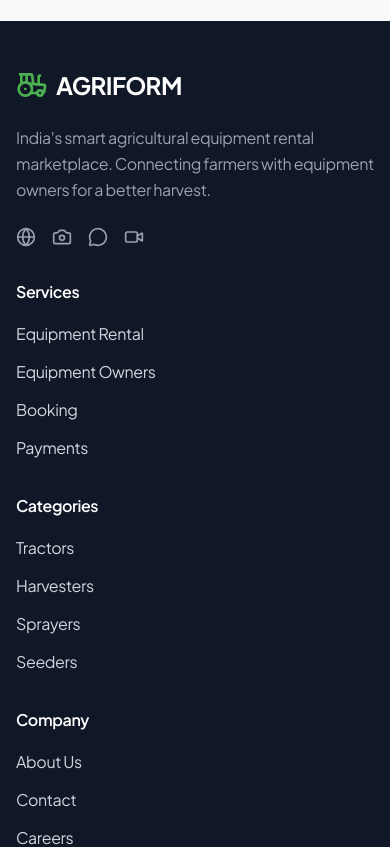
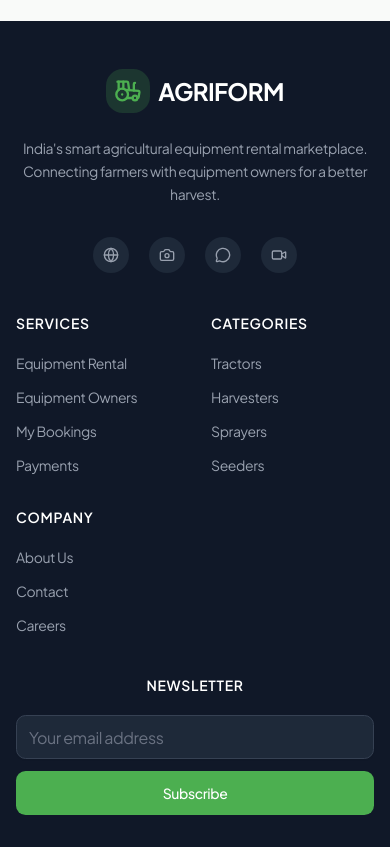
Before and after one commit to karthik-jakkula-840/Agrirent, a Next.js app: page / in a window 390 px wide. Shown: the part 9740-10587 px from the top of the page. Built offline with nearby package versions, Linux system fonts and the light colour scheme; no server answers; the database is empty.

Commit message:
fix: improve footer mobile responsiveness and fix links

```diff
--- a/components/layout/footer.tsx
+++ b/components/layout/footer.tsx
@@ -7,67 +7,77 @@ export function Footer() {
   return (
     <footer className="bg-gray-900 text-gray-300 py-12 md:py-16">
       <div className="container mx-auto px-4 md:px-6">
-        <div className="grid grid-cols-1 md:grid-cols-2 lg:grid-cols-5 gap-8 mb-12">
+        <div className="grid grid-cols-1 md:grid-cols-2 lg:grid-cols-6 gap-10 mb-12">
 
-          <div className="lg:col-span-2">
+          {/* Brand & Social - Takes 2 cols on lg */}
+          <div className="lg:col-span-2 flex flex-col items-center text-center md:items-start md:text-left">
             <Link href="/" className="flex items-center gap-2 text-white mb-6">
-              <Tractor className="h-8 w-8 text-primary" />
+              <div className="bg-primary/20 p-2 rounded-xl">
+                <Tractor className="h-7 w-7 text-primary" />
+              </div>
               <span className="text-2xl font-bold tracking-tight">AGRIFORM</span>
             </Link>
-            <p className="text-gray-400 mb-6 max-w-sm">
+            <p className="text-gray-400 mb-8 max-w-sm text-sm leading-relaxed">
               India's smart agricultural equipment rental marketplace. Connecting farmers with equipment owners for a better harvest.
             </p>
-            <div className="flex items-center gap-4">
-              <a href="#" className="text-gray-400 hover:text-primary transition-colors"><Globe className="h-5 w-5" /></a>
-              <a href="#" className="text-gray-400 hover:text-primary transition-colors"><Camera className="h-5 w-5" /></a>
-              <a href="#" className="text-gray-400 hover:text-primary transition-colors"><MessageCircle className="h-5 w-5" /></a>
-              <a href="#" className="text-gray-400 hover:text-primary transition-colors"><Video className="h-5 w-5" /></a>
+            <div className="flex items-center gap-5">
+              <Link href="/" className="text-gray-400 hover:text-primary transition-colors bg-gray-800 p-2.5 rounded-full"><Globe className="h-4 w-4" /></Link>
+              <Link href="/" className="text-gray-400 hover:text-primary transition-colors bg-gray-800 p-2.5 rounded-full"><Camera className="h-4 w-4" /></Link>
+              <Link href="/" className="text-gray-400 hover:text-primary transition-colors bg-gray-800 p-2.5 rounded-full"><MessageCircle className="h-4 w-4" /></Link>
+              <Link href="/" className="text-gray-400 hover:text-primary transition-colors bg-gray-800 p-2.5 rounded-full"><Video className="h-4 w-4" /></Link>
             </div>
           </div>
 
+          {/* Links Grid - 2 columns on mobile, 3 on lg */}
+          <div className="lg:col-span-3 grid grid-cols-2 sm:grid-cols-3 gap-8">
             <div>
-            <h3 className="text-white font-semibold mb-4">Services</h3>
-            <ul className="space-y-3">
-              <li><Link href="/equipment" className="hover:text-primary transition-colors">Equipment Rental</Link></li>
-              <li><Link href="/signup?type=owner" className="hover:text-primary transition-colors">Equipment Owners</Link></li>
-              <li><Link href="/bookings" className="hover:text-primary transition-colors">Booking</Link></li>
-              <li><Link href="/payments" className="hover:text-primary transition-colors">Payments</Link></li>
+              <h3 className="text-white font-semibold mb-5 text-sm uppercase tracking-wider">Services</h3>
+              <ul className="space-y-3.5 text-sm">
+                <li><Link href="/equipment" className="hover:text-primary transition-colors text-gray-400">Equipment Rental</Link></li>
+                <li><Link href="/signup?type=owner" className="hover:text-primary transition-colors text-gray-400">Equipment Owners</Link></li>
+                <li><Link href="/dashboard/user/bookings" className="hover:text-primary transition-colors text-gray-400">My Bookings</Link></li>
+                <li><Link href="/dashboard/user/payments" className="hover:text-primary transition-colors text-gray-400">Payments</Link></li>
               </ul>
             </div>
 
             <div>
-            <h3 className="text-white font-semibold mb-4">Categories</h3>
-            <ul className="space-y-3">
-              <li><Link href="/categories/tractors" className="hover:text-primary transition-colors">Tractors</Link></li>
-              <li><Link href="/categories/harvesters" className="hover:text-primary transition-colors">Harvesters</Link></li>
-              <li><Link href="/categories/sprayers" className="hover:text-primary transition-colors">Sprayers</Link></li>
-              <li><Link href="/categories/seeders" className="hover:text-primary transition-colors">Seeders</Link></li>
+              <h3 className="text-white font-semibold mb-5 text-sm uppercase tracking-wider">Categories</h3>
+              <ul className="space-y-3.5 text-sm">
+                <li><Link href="/equipment?category=tractors" className="hover:text-primary transition-colors text-gray-400">Tractors</Link></li>
+                <li><Link href="/equipment?category=harvesters" className="hover:text-primary transition-colors text-gray-400">Harvesters</Link></li>
+                <li><Link href="/equipment?category=sprayers" className="hover:text-primary transition-colors text-gray-400">Sprayers</Link></li>
+                <li><Link href="/equipment?category=seeders" className="hover:text-primary transition-colors text-gray-400">Seeders</Link></li>
               </ul>
             </div>
 
-          <div>
-            <h3 className="text-white font-semibold mb-4">Company</h3>
-            <ul className="space-y-3 mb-6">
-              <li><Link href="/about" className="hover:text-primary transition-colors">About Us</Link></li>
-              <li><Link href="/contact" className="hover:text-primary transition-colors">Contact</Link></li>
-              <li><Link href="/careers" className="hover:text-primary transition-colors">Careers</Link></li>
+            <div className="col-span-2 sm:col-span-1">
+              <h3 className="text-white font-semibold mb-5 text-sm uppercase tracking-wider">Company</h3>
+              <ul className="space-y-3.5 text-sm">
+                <li><Link href="/about" className="hover:text-primary transition-colors text-gray-400">About Us</Link></li>
+                <li><Link href="/contact" className="hover:text-primary transition-colors text-gray-400">Contact</Link></li>
+                <li><Link href="/careers" className="hover:text-primary transition-colors text-gray-400">Careers</Link></li>
               </ul>
-            <h3 className="text-white font-semibold mb-4">Newsletter</h3>
-            <form className="flex flex-col gap-2">
+            </div>
+          </div>
+
+          {/* Newsletter - 1 col on lg */}
+          <div className="lg:col-span-1 flex flex-col items-center md:items-start">
+            <h3 className="text-white font-semibold mb-5 text-sm uppercase tracking-wider">Newsletter</h3>
+            <form className="flex flex-col gap-3 w-full max-w-sm">
               <Input
                 type="email"
                 placeholder="Your email address"
-                className="bg-gray-800 border-gray-700 text-white placeholder:text-gray-500 focus-visible:ring-primary"
+                className="bg-gray-800 border-gray-700 text-white placeholder:text-gray-500 focus-visible:ring-primary h-11"
               />
-              <Button className="bg-primary hover:bg-primary/90 text-white w-full">Subscribe</Button>
+              <Button className="bg-primary hover:bg-primary/90 text-white w-full h-11">Subscribe</Button>
             </form>
           </div>
 
         </div>
 
-        <div className="pt-8 border-t border-gray-800 flex flex-col md:flex-row items-center justify-between gap-4">
+        <div className="pt-8 border-t border-gray-800 flex flex-col md:flex-row items-center justify-between gap-6">
           <p className="text-gray-500 text-sm">
-            &copy; 2026 Agriform. All rights reserved.
+            &copy; {new Date().getFullYear()} Agriform. All rights reserved.
           </p>
           <div className="flex gap-6 text-sm text-gray-500">
             <Link href="/privacy" className="hover:text-white transition-colors">Privacy Policy</Link>
```
Lines whose indentation alone changed are shown as unchanged.
